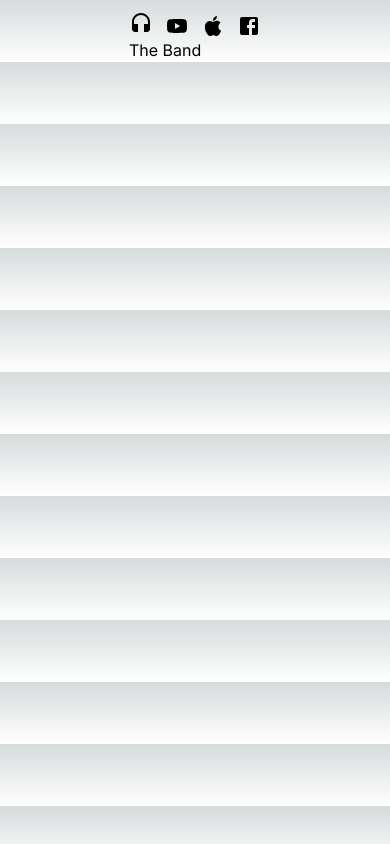
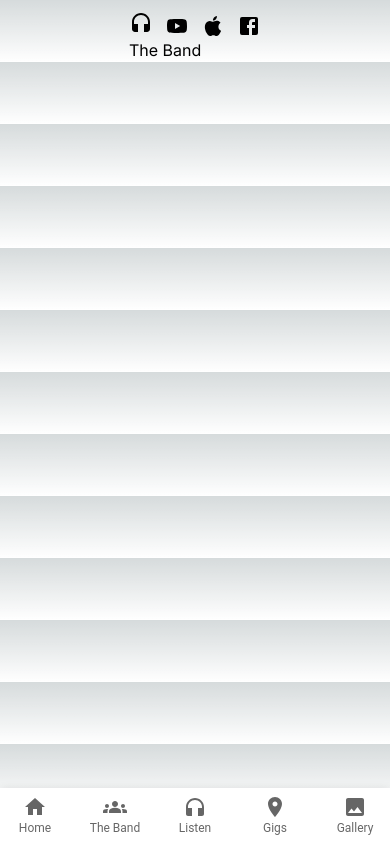
Before and after one commit to quinnhipp/the-crystal-orchard, a Next.js app: page /band in a window 390 px wide. Built offline with nearby package versions, Linux system fonts and the light colour scheme.

Commit message:
Added mobile navigation

```diff
--- a/app/band/page.tsx
+++ b/app/band/page.tsx
@@ -1,4 +1,5 @@
 "use client";
+import MobileNav from "../components/mobileNav";
 import Navbar from "../components/navbar";
 import Link from "next/link";
 
@@ -6,11 +7,14 @@ const Band = () => {
   return (
     <div>
       <div className="h-auto md:h-screen w-screen flex flex-col items-center justify-between z-0">
-        <Link href="/band">
+        {/* <Link href="/band"> */}
+        <div>
           <Navbar activePage="The Band" />
           The Band
-        </Link>
+        </div>
+        {/* </Link> */}
       </div>
+      <MobileNav activePage="The Band" />
     </div>
   );
 };
--- /dev/null
+++ b/app/components/mobileNav.tsx
@@ -0,0 +1,80 @@
+import * as React from "react";
+import Box from "@mui/material/Box";
+import BottomNavigation from "@mui/material/BottomNavigation";
+import BottomNavigationAction from "@mui/material/BottomNavigationAction";
+import HomeIcon from "@mui/icons-material/Home";
+import HeadphonesIcon from "@mui/icons-material/Headphones";
+import GroupsIcon from "@mui/icons-material/Groups";
+import LocationOnIcon from "@mui/icons-material/LocationOn";
+import ImageIcon from "@mui/icons-material/Image";
+import Paper from "@mui/material/Paper";
+
+const MobileNav = ({ activePage }: { activePage: string }) => {
+  const [value, setValue] = React.useState(0);
+
+  return (
+    <div className="block md:hidden">
+      <Paper
+        sx={{
+          position: "fixed",
+          bottom: 0,
+          left: 0,
+          right: 0,
+        }}
+        elevation={3}
+      >
+        <BottomNavigation
+          showLabels
+          //   value={value}
+          onChange={(event, newValue) => {
+            setValue(newValue);
+          }}
+        >
+          <BottomNavigationAction
+            label="Home"
+            icon={<HomeIcon />}
+            href="/"
+            className={
+              activePage === "Home" ? "text-[#7E84F7]" : "text-[#00000099]"
+            }
+          />
+          <BottomNavigationAction
+            label="The Band"
+            icon={<GroupsIcon />}
+            href="band"
+            className={
+              activePage === "The Band" ? "text-[#7E84F7]" : "text-[#00000099]"
+            }
+          />
+          <BottomNavigationAction
+            label="Listen"
+            icon={<HeadphonesIcon />}
+            href="listen"
+            className={
+              activePage === "Listen" ? "text-[#7E84F7]" : "text-[#00000099]"
+            }
+          />
+
+          <BottomNavigationAction
+            label="Gigs"
+            icon={<LocationOnIcon />}
+            href="gigs"
+            className={
+              activePage === "Gigs" ? "text-[#7E84F7]" : "text-[#00000099]"
+            }
+          />
+
+          <BottomNavigationAction
+            label="Gallery"
+            icon={<ImageIcon />}
+            href="/gallery"
+            className={
+              activePage === "Gallery" ? "text-[#7E84F7]" : "text-[#00000099]"
+            }
+          />
+        </BottomNavigation>
+      </Paper>
+    </div>
+  );
+};
+export default MobileNav;
--- a/app/gallery/page.tsx
+++ b/app/gallery/page.tsx
@@ -1,13 +1,21 @@
 "use client";
+import MobileNav from "../components/mobileNav";
 import Navbar from "../components/navbar";
 import Link from "next/link";
 
 const Gallery = () => {
   return (
-    <Link href="/gallery">
-      <Navbar activePage="Gallery" />
-      Gallery
-    </Link>
+    <div>
+      <div className="h-auto md:h-screen w-screen flex flex-col items-center justify-between z-0">
+        {/* <Link href="/gallery"> */}
+        <div>
+          <Navbar activePage="Gallery" />
+          Gallery
+        </div>
+        {/* </Link> */}
+      </div>
+      <MobileNav activePage="Gallery" />
+    </div>
   );
 };
 export default Gallery;
--- a/app/gigs/page.tsx
+++ b/app/gigs/page.tsx
@@ -1,13 +1,21 @@
 "use client";
+import MobileNav from "../components/mobileNav";
 import Navbar from "../components/navbar";
 import Link from "next/link";
 
 const Gigs = () => {
   return (
-    <Link href="/gigs">
-      <Navbar activePage="Gigs" />
-      Gigs
-    </Link>
+    <div>
+      <div className="h-auto md:h-screen w-screen flex flex-col items-center justify-between z-0">
+        {/* <Link href="/gigs"> */}
+        <div>
+          <Navbar activePage="Gigs" />
+          Gigs
+        </div>
+        {/* </Link> */}
+      </div>
+      <MobileNav activePage="Gigs" />
+    </div>
   );
 };
 export default Gigs;
--- a/app/home/page.tsx
+++ b/app/home/page.tsx
@@ -2,6 +2,7 @@ import { Button, TextField } from "@mui/material";
 import Navbar from "../components/navbar";
 import Image from "next/image";
 import logo from "../../public/Crystal_Orchard_logo.png";
+import MobileNav from "../components/mobileNav";
 
 const Home = () => {
   return (
@@ -40,6 +41,7 @@ const Home = () => {
           <Button className="bg-[#6FF78B] text-black">Subscribe Now</Button>
         </div>
       </div>
+      <MobileNav activePage="Home" />
     </div>
   );
 };
--- a/app/listen/page.tsx
+++ b/app/listen/page.tsx
@@ -1,13 +1,21 @@
 "use client";
+import MobileNav from "../components/mobileNav";
 import Navbar from "../components/navbar";
 import Link from "next/link";
 
 const Listen = () => {
   return (
-    <Link href="/listen">
-      <Navbar activePage="Listen" />
-      Listen
-    </Link>
+    <div>
+      <div className="h-auto md:h-screen w-screen flex flex-col items-center justify-between z-0">
+        {/* <Link href="/listen"> */}
+        <div>
+          <Navbar activePage="Listen" />
+          Listen
+        </div>
+        {/* </Link> */}
+      </div>
+      <MobileNav activePage="Listen" />
+    </div>
   );
 };
 export default Listen;
```
